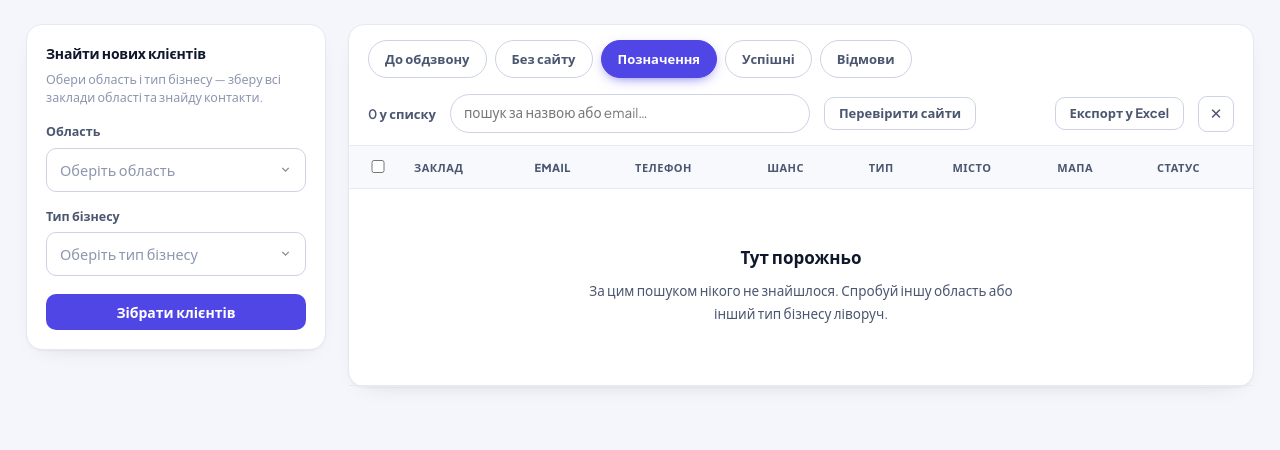
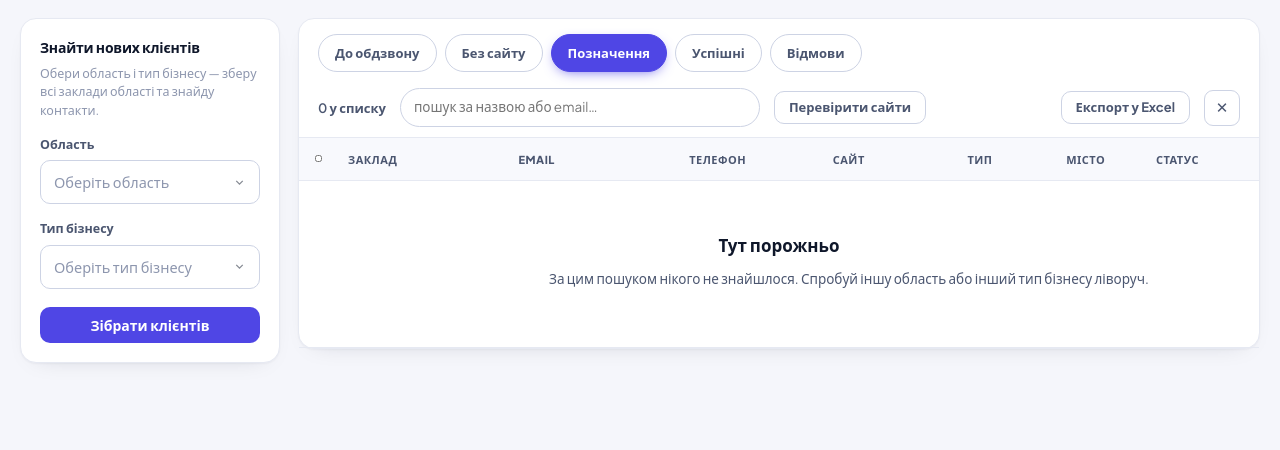
Before and after one commit to YuraItDeveloper14/Webscrapper, a Flask app: page /?status=marked in a window 1280 px wide. Shown: the part 93-543 px from the top of the page. Run offline with Flask 3, Linux system fonts and the light colour scheme; data that the repository does not hold is empty; some libraries are stand-ins or nearby versions.

Commit message:
ui: drop the star, fit the table on one screen
The star duplicated the status control, so it is gone along with its script. The table now uses a fixed layout with per-column widths and ellipsis, which removes the horizontal scrolling entirely - it measured 1483px against 945px of space before, and now fits exactly at both 1280 and 1024. Rows are a third shorter (63px to 42px): the map link moved next to the name, freeing a column, the line type reads моб/стац inline, and the site check became a compact button.

Co-Authored-By: Claude Opus 4.8 <noreply@anthropic.com>

```diff
--- a/webapp/templates/base.html
+++ b/webapp/templates/base.html
@@ -64,13 +64,13 @@
   .gauge.g-success .v{color:#34d399}
   .gauge.g-rejected .v{color:#fb7185}
 
-  main{max-width:1320px;margin:0 auto;padding:24px 26px 64px}
+  main{max-width:1480px;margin:0 auto;padding:18px 20px 48px}
   .flash{padding:13px 17px;border-radius:var(--radius);margin-bottom:16px;font-size:14px;
     border:1px solid;font-weight:600}
   .flash.ok{background:var(--green-bg);border-color:var(--green-line);color:var(--green)}
   .flash.error{background:var(--red-bg);border-color:var(--red-line);color:var(--red)}
 
-  .split{display:grid;grid-template-columns:300px 1fr;gap:22px;align-items:start}
+  .split{display:grid;grid-template-columns:260px minmax(0,1fr);gap:18px;align-items:start}
   @media(max-width:900px){.split{grid-template-columns:1fr}}
 
   .panel{background:var(--panel);border:1px solid var(--border);border-radius:16px;
--- a/webapp/templates/leads.html
+++ b/webapp/templates/leads.html
@@ -39,23 +39,34 @@
   .bulkbar{display:none;align-items:center;gap:10px;margin:14px 19px 0;padding:11px 14px;
     background:var(--sunk2);border:1px solid var(--border-strong);border-radius:11px;font-size:13.5px}
   .bulkbar.show{display:flex}
-  .scroll{overflow-x:auto;margin-top:12px}
-  table{width:100%;border-collapse:collapse;font-size:14px}
+  .scroll{overflow-x:auto;margin-top:10px}
+  /* fixed layout keeps every column on screen; long values get an ellipsis */
+  table{width:100%;border-collapse:collapse;font-size:13.5px;table-layout:fixed}
+  col.c-chk{width:34px} col.c-name{width:19%} col.c-mail{width:19%}
+  col.c-phone{width:16%} col.c-opp{width:15%} col.c-cat{width:11%}
+  col.c-city{width:10%} col.c-status{width:118px}
+  tbody td{overflow:hidden;text-overflow:ellipsis;white-space:nowrap}
+  tbody td .nm{display:inline-block;max-width:calc(100% - 34px);overflow:hidden;
+    text-overflow:ellipsis;white-space:nowrap;vertical-align:bottom}
   thead th{font-size:11px;font-weight:800;letter-spacing:.5px;text-transform:uppercase;color:var(--ink-soft);
     text-align:left;padding:11px 15px;background:var(--sunk);
     border-top:1px solid var(--border);border-bottom:1px solid var(--border);
     white-space:nowrap;cursor:pointer;user-select:none}
   thead th:hover{color:var(--brand)}
   thead th.nos{cursor:default}
-  tbody td{padding:11px 15px;border-bottom:1px solid var(--border);vertical-align:middle}
+  tbody td{padding:7px 11px;border-bottom:1px solid var(--border);vertical-align:middle}
   tbody tr:hover td{background:var(--sunk)}
-  .chk{width:38px;text-align:center;cursor:default}
+  .chk{width:32px;text-align:center;cursor:default;padding-left:12px}
   .nm{font-weight:700;color:var(--ink)}
-  .em a{color:var(--ink);font-weight:600;border-bottom:1px solid var(--border-strong)}
+  .pin,.soc{color:var(--ink-faint);font-size:13px;margin-left:5px;text-decoration:none}
+  .pin:hover,.soc:hover{color:var(--brand)}
+  .em a{color:var(--ink);font-weight:600;border-bottom:1px solid var(--border-strong);font-size:13px}
   .em .none,.ph .none{color:var(--ink-faint)}
-  .ph a{color:var(--ink-soft);font-weight:600;white-space:nowrap}
-  .pk{display:block;font-size:11px;font-weight:600;margin-top:3px}
-  .pk-mobile{color:var(--green)} .pk-landline{color:var(--ink-faint)}
+  .ph a{color:var(--ink-soft);font-weight:600;white-space:nowrap;font-size:13px}
+  /* the kind sits inline so a row stays one line tall */
+  .pk{font-size:10.5px;font-weight:700;margin-left:6px;padding:1px 6px;border-radius:5px;white-space:nowrap}
+  .pk-mobile{color:var(--green);background:var(--green-bg)}
+  .pk-landline{color:var(--ink-faint);background:var(--sunk2)}
   .cp{background:none;border:none;color:var(--ink-faint);cursor:pointer;font-size:14px;padding:0 4px;opacity:0;transition:.12s}
   tr:hover .cp{opacity:1} .cp:hover{color:var(--ink)}
   /* one hue per trade — a glance down the column separates the niches */
@@ -81,10 +92,12 @@
   .opp{display:inline-block;padding:3px 10px;border-radius:7px;font-size:12px;font-weight:600;white-space:nowrap;
     background:var(--sunk2);color:var(--ink);border:1px solid var(--border-strong)}
   .opp.has-site{background:var(--blue-bg);color:var(--blue);border-color:var(--blue-line)}
-  .opp-angle{display:block;font-size:11px;color:var(--ink-faint);margin-top:3px}
-  .verify{display:inline-block;margin-top:4px;font-size:11.5px;font-weight:700;color:var(--ink);
-    border-bottom:1.5px solid var(--ink)}
-  .verify:hover{color:var(--green);border-color:var(--green)}
+  .opp-angle{font-size:11px;color:var(--ink-faint);margin-left:6px}
+  /* one-tap Google check before dialling */
+  .verify{display:inline-flex;align-items:center;justify-content:center;width:18px;height:18px;
+    margin-left:6px;border-radius:50%;font-size:11px;font-weight:800;color:#fff;
+    background:var(--brand);vertical-align:middle;text-decoration:none}
+  .verify:hover{background:var(--brand-hi);color:#fff}
 
   /* soft left-to-right "brushstroke" tint by status */
   tr.st-marked{background:linear-gradient(90deg, rgba(251,191,36,.30) 0%, rgba(251,191,36,.08) 26%, transparent 55%)}
@@ -104,8 +117,8 @@
   .actbtn:hover{border-color:var(--ink);color:var(--ink)} .actbtn.has{color:var(--ink);border-color:var(--ink)}
 
   .dd{position:relative;display:inline-block}
-  .dd-btn{display:inline-flex;align-items:center;gap:7px;background:var(--panel);border:1px solid var(--border-strong);
-    border-radius:9px;padding:7px 11px;font:600 12.5px var(--sans);color:var(--ink);cursor:pointer;min-width:120px;justify-content:space-between}
+  .dd-btn{display:inline-flex;align-items:center;gap:6px;background:var(--panel);border:1px solid var(--border-strong);
+    border-radius:8px;padding:5px 9px;font:700 12px var(--sans);color:var(--ink);cursor:pointer;min-width:106px;justify-content:space-between}
   .dd-btn:hover{border-color:var(--ink)} .dd-btn .caret{width:11px;height:11px;opacity:.5}
   .dd-btn.st-marked{color:var(--yellow);border-color:var(--yellow-line);background:var(--yellow-bg)}
   .dd-btn.st-success{color:var(--green);border-color:var(--green-line);background:var(--green-bg)}
@@ -221,32 +234,34 @@
     </div>
     <div class="scroll">
     <table id="tbl">
+      <colgroup>
+        <col class="c-chk"><col class="c-name"><col class="c-mail"><col class="c-phone">
+        <col class="c-opp"><col class="c-cat"><col class="c-city"><col class="c-status">
+      </colgroup>
       <thead><tr>
         <th class="chk nos"><input type="checkbox" id="selAll" onclick="toggleAll(this)"></th>
         <th data-k="name">Заклад</th><th data-k="email">Email</th><th data-k="phone">Телефон</th>
-        <th data-k="opp">Шанс</th><th data-k="cat">Тип</th><th data-k="city">Місто</th>
-        <th class="nos">Мапа</th><th class="nos">Статус</th>
+        <th data-k="opp">Сайт</th><th data-k="cat">Тип</th><th data-k="city">Місто</th>
+        <th class="nos">Статус</th>
       </tr></thead>
       <tbody>
       {% for l in leads %}
         {% set o = opportunity(l) %}
         <tr data-id="{{ l.id }}" class="st-{{ l.email_status }}">
           <td class="chk"><input type="checkbox" class="rowchk" value="{{ l.id }}" onclick="onChk()"></td>
-          <td data-k="name"><span class="nm">{% if l.website %}<a href="{{ l.website }}" target="_blank" rel="noopener">{{ l.name }}</a>{% else %}{{ l.name }}{% endif %}</span>{% if l.social %}<br><a class="soc" href="{{ l.social }}" target="_blank" rel="noopener">соцмережі ↗</a>{% endif %}</td>
+          <td data-k="name"><span class="nm">{% if l.website %}<a href="{{ l.website }}" target="_blank" rel="noopener">{{ l.name }}</a>{% else %}{{ l.name }}{% endif %}</span><a class="pin" href="{{ gmaps_url(l) }}" target="_blank" rel="noopener" title="Відкрити в Google Maps">◎</a>{% if l.social %} <a class="soc" href="{{ l.social }}" target="_blank" rel="noopener" title="Соцмережі">↗</a>{% endif %}</td>
           <td class="em" data-k="email">{% if l.email %}<a href="mailto:{{ l.email }}">{{ l.email }}</a><button class="cp" title="копіювати" onclick="cp('{{ l.email }}',this)">⧉</button>{% else %}<span class="none">—</span>{% endif %}</td>
           <td class="ph" data-k="phone">{% if l.phone %}<a href="tel:{{ l.phone|replace(' ','')|replace('(','')|replace(')','') }}">{{ l.phone }}</a>
             {% set pk = phone_kind(l.phone, l.country) %}
-            {% if pk %}<span class="pk pk-{{ pk }}">{{ 'мобільний' if pk=='mobile' else 'стаціонарний' }}</span>{% endif %}
+            {% if pk %}<span class="pk pk-{{ pk }}" title="{{ 'мобільний — трубку бере власник' if pk=='mobile' else 'стаціонарний — трубку бере рецепція' }}">{{ 'моб' if pk=='mobile' else 'стац' }}</span>{% endif %}
             {% elif l.social %}<a class="only-soc" href="{{ l.social }}" target="_blank" rel="noopener" title="Телефону немає — писати в дірект">✉ тільки соцмережі</a>
             {% else %}<span class="none">—</span>{% endif %}</td>
           <td data-k="opp" data-sort="{{ o.score }}">
-            <span class="opp {{ 'has-site' if o.tier=='cold' }}">{{ o.reasons[0] }}</span>
-            {% if not l.website %}<a class="verify" href="{{ check_url(l) }}" target="_blank" rel="noopener" title="Перевірити в Google, чи є в них сайт — перед дзвінком">перевірити ↗</a>
-            {% else %}<span class="opp-angle">{{ o.angle }}</span>{% endif %}
+            <span class="opp {{ 'has-site' if o.tier=='cold' }}">{{ o.reasons[0]|replace('сайт не вказано','не вказано')|replace('має робочий сайт','має сайт')|replace('лише соцмережа','соцмережа')|replace('не власний сайт','чужий сайт') }}</span>
+            {% if not l.website %}<a class="verify" href="{{ check_url(l) }}" target="_blank" rel="noopener" title="Перевірити в Google, чи є в них сайт — перед дзвінком">?</a>{% endif %}
           </td>
           <td data-k="cat">{% if l.category %}<a class="cat h-{{ category_hue(l.category) }}" href="{{ url_for('index', all=1, category=l.category, status=filters.status, opp=opp, **keep) }}" title="показати лише цей тип">{{ category_label(l.category) }}</a>{% else %}—{% endif %}</td>
           <td data-k="city">{% if l.city %}<a class="cityf" href="{{ url_for('index', all=1, city=l.city, category=filters.category, status=filters.status, opp=opp, **keep) }}" title="показати лише це місто">{{ l.city }}</a>{% else %}<span class="addr">{{ l.address or '—' }}</span>{% endif %}</td>
-          <td><a class="maps" href="{{ gmaps_url(l) }}" target="_blank" rel="noopener">відкрити</a></td>
           <td style="white-space:nowrap">
             <div class="dd">
               <button class="dd-btn st-{{ l.email_status }}" onclick="ddToggle(this)">
@@ -257,7 +272,6 @@
                 {% for s in statuses %}<button class="dd-opt st-{{ s }}" onclick="ddPick({{ l.id }},'{{ s }}',this)"><span class="dot"></span>{{ LBL[s] }}</button>{% endfor %}
               </div>
             </div>
-            <button class="star {{ 'on' if l.email_status=='marked' }}" title="Позначити" onclick="toggleStar({{ l.id }},this)">{{ '★' if l.email_status=='marked' else '☆' }}</button>
           </td>
         </tr>
       {% else %}
@@ -326,7 +340,6 @@ function ddToggle(btn){const m=btn.nextElementSibling;
 function ddPick(id,st,opt){const dd=opt.closest('.dd'),btn=dd.querySelector('.dd-btn'),tr=dd.closest('tr');
   btn.className='dd-btn st-'+st; btn.querySelector('span').textContent=STN[st];
   tr.className='st-'+st; dd.querySelector('.dd-menu').classList.remove('open');openMenu=null;
-  const star=tr.querySelector('.star');if(star){const on=st==='marked';star.classList.toggle('on',on);star.textContent=on?'★':'☆';}
   fetch(`/lead/${id}/status`,{method:'POST',headers:{'Content-Type':'application/x-www-form-urlencoded'},body:'status='+st});}
 document.addEventListener('click',e=>{if(openMenu&&!e.target.closest('.dd')){openMenu.classList.remove('open');openMenu=null;}});
 window.addEventListener('scroll',()=>{if(openMenu){openMenu.classList.remove('open');openMenu=null;}},true);
@@ -336,12 +349,6 @@ function saveNote(id,ta){const nb=document.querySelector(`button.notebtn[onclick
   fetch(`/lead/${id}/note`,{method:'POST',headers:{'Content-Type':'application/x-www-form-urlencoded'},body:'note='+encodeURIComponent(ta.value)});}
 function cp(t,b){navigator.clipboard.writeText(t).then(()=>{const o=b.textContent;b.textContent='✓';setTimeout(()=>b.textContent=o,900);});}
 const STN={new:'новий',marked:'позначення',success:'успішні',rejected:'відмова'};
-function toggleStar(id,btn){const on=btn.classList.toggle('on');btn.textContent=on?'★':'☆';
-  const st=on?'marked':'new';const tr=btn.closest('tr');tr.className='st-'+st;
-  const db=tr.querySelector('.dd-btn');if(db){db.className='dd-btn st-'+st;db.querySelector('span').textContent=STN[st];}
-  fetch(`/lead/${id}/status`,{method:'POST',headers:{'Content-Type':'application/x-www-form-urlencoded'},body:'status='+st});}
-function copyTemplate(btn,name){const msg=`Доброго дня! Звертаюся до «${name}». Переглянув ваш бізнес — можу зробити сучасний сайт, налаштувати рекламу та AI-автоматизацію, щоб було більше клієнтів. Зручно коротко розповісти?`;
-  navigator.clipboard.writeText(msg).then(()=>{const o=btn.textContent;btn.textContent='✓';setTimeout(()=>btn.textContent=o,1000);});}
 
 function sel(){return [...document.querySelectorAll('.rowchk:checked')].map(c=>c.value);}
 function onChk(){const n=sel().length;document.getElementById('bulkCount').textContent=n;document.getElementById('bulkbar').classList.toggle('show',n>0);}
```
